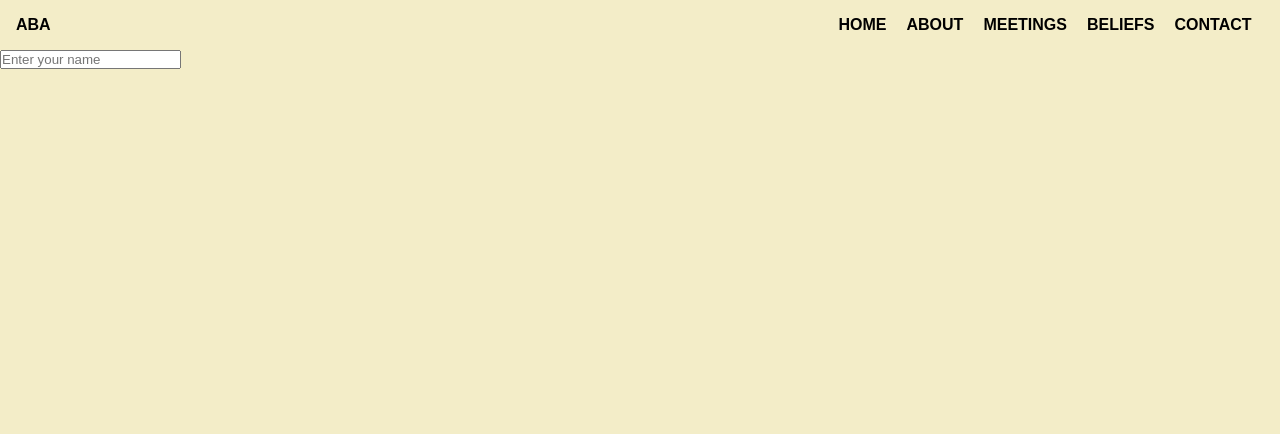
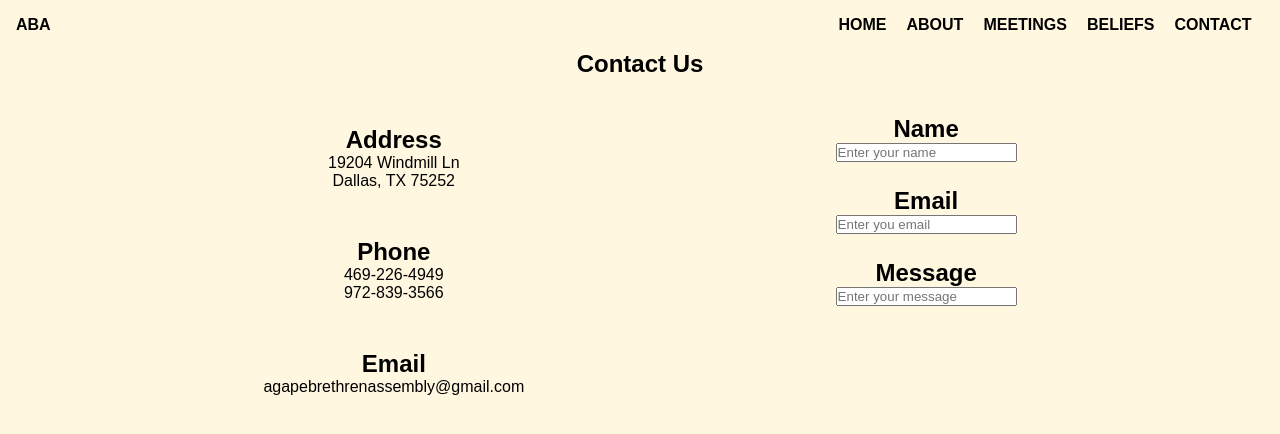
Before and after one commit to NoelVarghese2006/ABA_Official, a Next.js app in the folder a/: page /contact in a window 1280 px wide. Shown: the top 434 px of the page. Built offline with nearby package versions, Linux system fonts and the light colour scheme.

Commit message:
add more info

```diff
--- a/a/components/header.js
+++ b/a/components/header.js
@@ -4,7 +4,7 @@ import '@/styles/header.css'
 
 export default function Header({ isHome }) {
     return (
-        <header className="navbar" style={{backgroundColor: isHome ? "transparent" : "#F3EDC8"}}>
+        <header className="navbar" style={{backgroundColor: isHome ? "transparent" : "#FFF7E0"}}>
             <div className="logo">
                 <Link href='/'>ABA</Link>
             </div>
--- a/a/pages/contact.js
+++ b/a/pages/contact.js
@@ -1,15 +1,52 @@
 import Page from "@/components/page";
 import Form from 'next/form';
+
+import '@/styles/contact.css'
 
 export default function Contact() {
     return (
         <Page isIndex={false}>
             <section>
-            <form>
-                <input
-                name="name"
-                placeholder="Enter your name"/>
-            </form>
+            <h1>Contact Us</h1>
+            <div className="contact-elements">
+                <div className="contact-info">
+                    <div className="info">
+                        <h1>Address</h1>
+                        <p>19204 Windmill Ln</p>
+                        <p>Dallas, TX 75252</p>
+                    </div>
+                    <div className="info">
+                        <h1>Phone</h1>
+                        <p>469-226-4949</p>
+                        <p>972-839-3566</p>
+                    </div>
+                    <div className="info">
+                        <h1>Email</h1>
+                        <p>agapebrethrenassembly@gmail.com</p>
+                    </div>
+                </div>
+                <form className="contact-form">
+                    <div className="input-box">
+                        <h1>Name</h1>
+                        <input
+                        className="input-box"
+                        name="name"
+                        placeholder="Enter your name"/>
+                    </div>
+                    <div className="input-box">
+                        <h1>Email</h1>
+                        <input
+                        name="email"
+                        placeholder="Enter you email" />
+                    </div>
+                    <div className="input-box">
+                        <h1>Message</h1>
+                        <input
+                        name='content'
+                        placeholder="Enter your message" />
+                    </div>
+                </form>
+            </div>
             </section>
         </Page>
     )
--- /dev/null
+++ b/a/styles/contact.css
@@ -0,0 +1,20 @@
+.contact-elements {
+    display: flex;
+    justify-content: space-evenly;
+}
+.contact-form {
+    backdrop-filter: brightness;
+}
+.info {
+    margin: 3em;
+}
+.input-box {
+    margin: 3em;
+    display: flex;
+    justify-content: center;
+    flex-direction: column;
+    height: 3vh;
+}
+.input-box input {
+    margin: 0;
+}
--- a/a/styles/global.css
+++ b/a/styles/global.css
@@ -8,14 +8,18 @@ html, body {
     width: 100vw;
     height: 100vh;
     overflow-x: hidden;
+    scrollbar-width: 0;
 }
+/*body::-webkit-scrollbar {
+    display: none; /* For Chrome, Safari, and Edge
+}*/
 .slide-in {
     position: absolute;
     top: 0;
     left: 0;
     width: 100%;
     height: 100vh;
-    background-color: #7D0A0A;
+    background-color: #8E0505;
     transform-origin: bottom;
     display: flex;
     justify-content: center;
@@ -27,7 +31,7 @@ html, body {
     left: 0;
     width: 100%;
     height: 100vh;
-    background-color: #7D0A0A;
+    background-color: #8E0505;
     transform-origin: top;
     display: flex;
     justify-content: center;
@@ -43,7 +47,7 @@ p
     text-align: center;
 }
 section {
-    background-color: #F3EDC8;
+    background-color: #FFF7E0;
     height: 100vh;
     width: 100vw;
 }
--- a/a/styles/header.css
+++ b/a/styles/header.css
@@ -22,5 +22,5 @@ a
 }
 a:hover
 {
-    color: #7d0a0a;
+    color: #8E0505;
 }
--- a/a/styles/home.css
+++ b/a/styles/home.css
@@ -12,7 +12,7 @@
 .greetings
 {
     margin-top: 6vh;
-    background-color: #F3EDC8;
+    background-color: #FFF7E0;
 }
 .greetings h1{
     font-size: 500%;
--- a/a/styles/meetings.css
+++ b/a/styles/meetings.css
@@ -18,7 +18,7 @@
 }
 .times
 {
-    color: #7D0A0A;
+    color: #8E0505;
     font-weight: bold;
     text-align: center;
     list-style-type: none;
```
Also changed, not shown: a/pages/about.js (+13 -4 lines), a/styles/about.css (+13 -0 lines).
